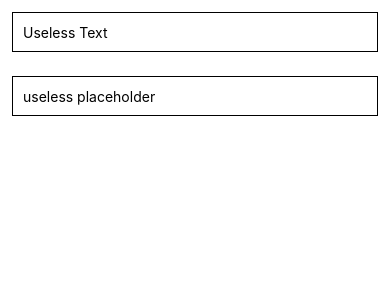
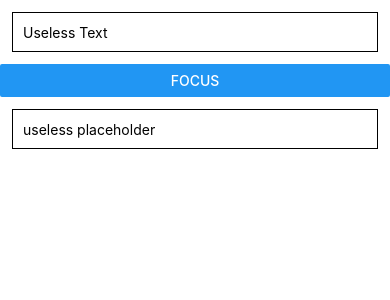
Before and after one commit to Hussain-hamim/Taskly, a React Native app: screen / in a window 390 px wide. Shown: the top 300 px of the page. Built offline with nearby package versions, Linux system fonts and the light colour scheme.

Commit message:
focus() on TextInput

```diff
--- a/App.js
+++ b/App.js
@@ -1,9 +1,17 @@
-import React from "react";
-import { SafeAreaView, StyleSheet, TextInput } from "react-native";
+import React, { useRef, useState } from "react";
+import {
+  Button,
+  SafeAreaView,
+  StyleSheet,
+  Text,
+  TextInput,
+} from "react-native";
 
 const TextInputExample = () => {
   const [text, onChangeText] = React.useState("Useless Text");
   const [number, onChangeNumber] = React.useState("");
+
+  const focus = useRef(null);
 
   return (
     <SafeAreaView>
@@ -11,7 +19,9 @@ const TextInputExample = () => {
         style={styles.input}
         onChangeText={onChangeText}
         value={text}
+        ref={focus}
       />
+      <Button title="Focus" onPress={() => focus.current.focus()} />
       <TextInput
         style={styles.input}
         onChangeText={onChangeNumber}
```
